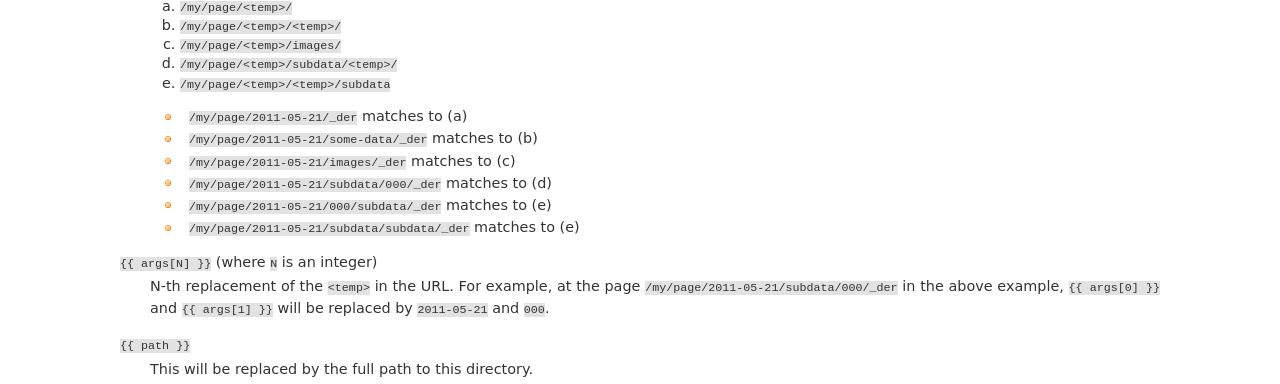
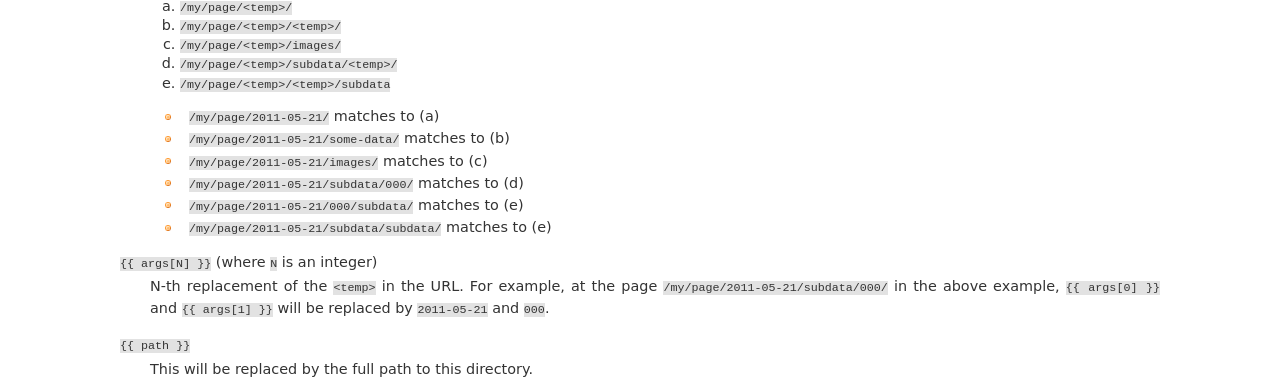
Before and after one commit to tkf/neorg, a Sphinx documentation site: the page built from doc/source/index.rst, in a window 1280 px wide. Shown: the part 1686-2070 px from the top of the page. Built offline with Sphinx 7.4.7, drawn with Linux system fonts in a browser that asks for light colours.

Commit message:
changed the generated path: don't use `/_der`. I choose this because the url level of the `param/_der` derived from `<temp>/` is different from its template. It is one level deeper. I want more consistency to urls. Although it might be problem it is possible to override the generated page with the explicit normal page, this can be warned in the edit. Also it is possible to use `param/?der=` or `param/?der=<temp>/` to explicitly show it is generated page.

```diff
--- a/doc/source/index.rst
+++ b/doc/source/index.rst
@@ -109,17 +109,17 @@ Example.:
     (d) ``/my/page/<temp>/subdata/<temp>/``
     (e) ``/my/page/<temp>/<temp>/subdata``
 
-    * ``/my/page/2011-05-21/_der`` matches to (a)
-    * ``/my/page/2011-05-21/some-data/_der`` matches to (b)
-    * ``/my/page/2011-05-21/images/_der`` matches to (c)
-    * ``/my/page/2011-05-21/subdata/000/_der`` matches to (d)
-    * ``/my/page/2011-05-21/000/subdata/_der`` matches to (e)
-    * ``/my/page/2011-05-21/subdata/subdata/_der`` matches to (e)
+    * ``/my/page/2011-05-21/`` matches to (a)
+    * ``/my/page/2011-05-21/some-data/`` matches to (b)
+    * ``/my/page/2011-05-21/images/`` matches to (c)
+    * ``/my/page/2011-05-21/subdata/000/`` matches to (d)
+    * ``/my/page/2011-05-21/000/subdata/`` matches to (e)
+    * ``/my/page/2011-05-21/subdata/subdata/`` matches to (e)
 
 
 ``{{ args[N] }}`` (where ``N`` is an integer)
     N-th replacement of the ``<temp>`` in the URL.
-    For example, at the page ``/my/page/2011-05-21/subdata/000/_der``
+    For example, at the page ``/my/page/2011-05-21/subdata/000/``
     in the above example, ``{{ args[0] }}`` and ``{{ args[1] }}``
     will be replaced by ``2011-05-21`` and ``000``.
 
```
Also changed, not shown: 1 other file.
